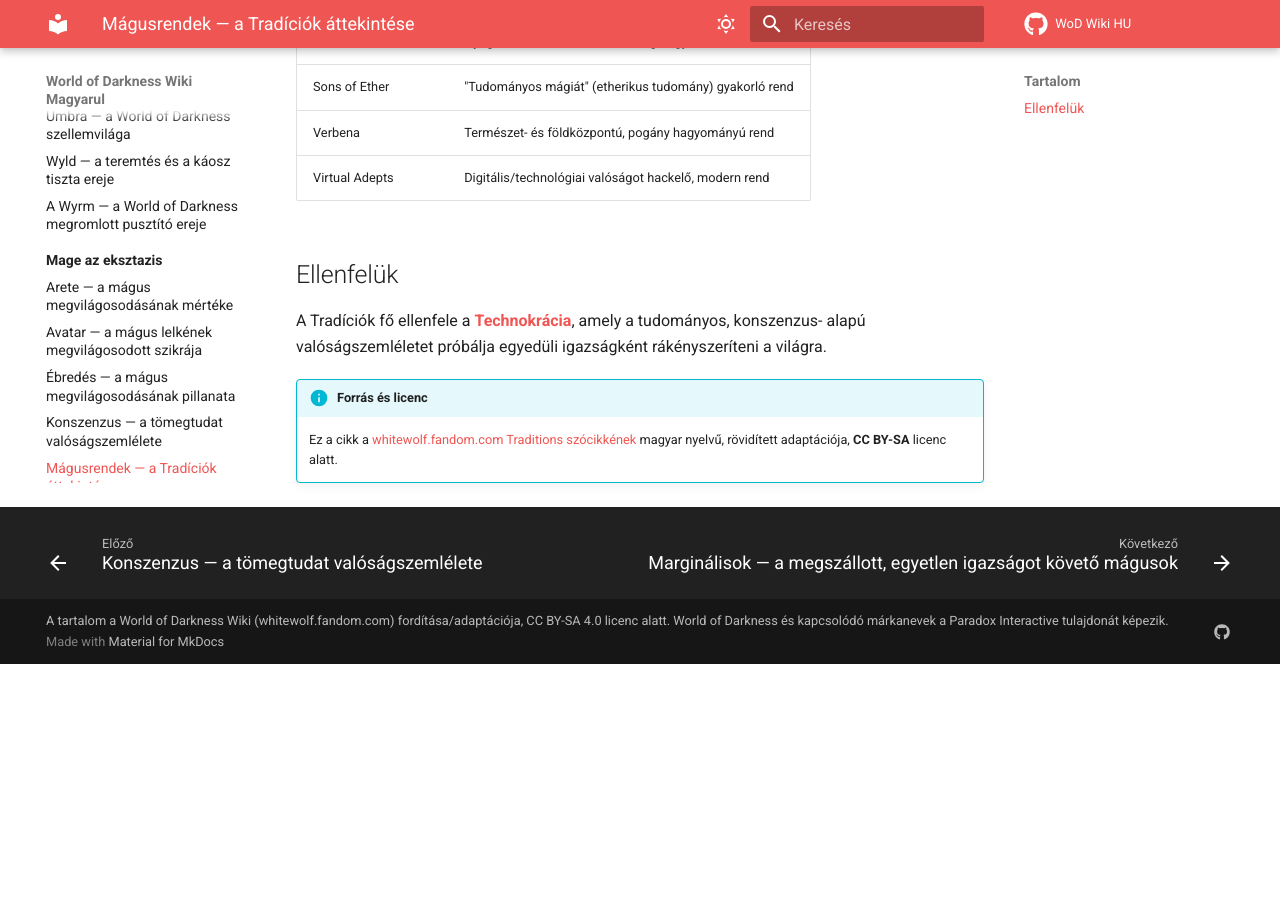
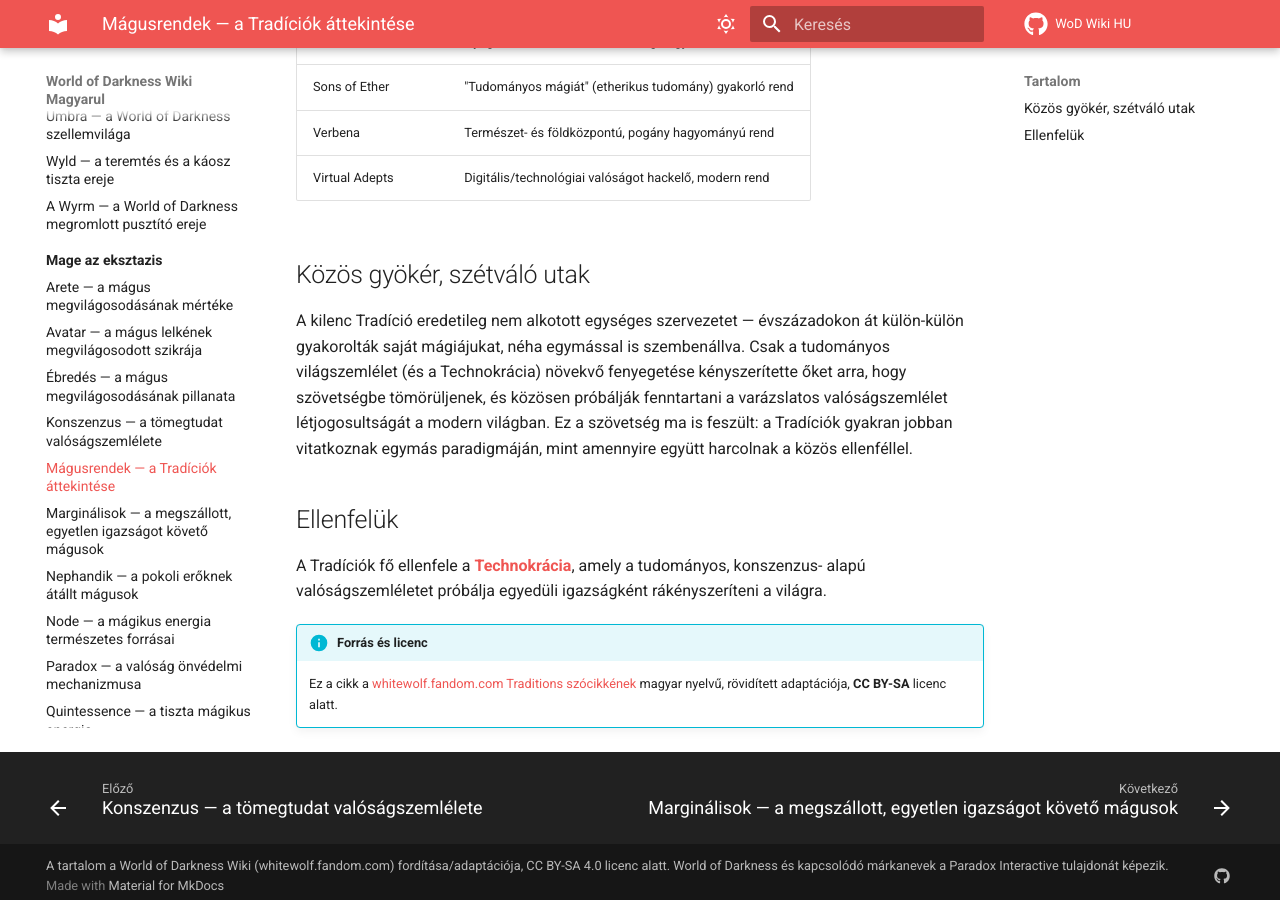
Before and after one commit to davidszentgyorgyi/wod-hu, an MkDocs documentation site: the page built from docs/mage-az-eksztazis/magusrendek.md, in a window 1280 px wide and 900 px high, scrolled down 501 px. Built offline with MkDocs 1.6.1 and Material for MkDocs 9.7.7, drawn with Linux system fonts in a browser that asks for light colours; comment, search, counter and statistics services are not loaded; before the commit the page ends 1165 px from its top, so only the background shows below that.

Commit message:
Expand Magusrendek article with the Traditions' uneasy alliance
Original summary of why the nine Traditions banded together against
the Technocracy despite their own ideological friction.

Co-Authored-By: Claude Sonnet 5 <noreply@anthropic.com>

```diff
--- a/docs/mage-az-eksztazis/magusrendek.md
+++ b/docs/mage-az-eksztazis/magusrendek.md
@@ -22,6 +22,15 @@ mindegyik a valóság megváltoztatásának más filozófiai megközelítését
 | Verbena | Természet- és földközpontú, pogány hagyományú rend |
 | Virtual Adepts | Digitális/technológiai valóságot hackelő, modern rend |
 
+## Közös gyökér, szétváló utak
+
+A kilenc Tradíció eredetileg nem alkotott egységes szervezetet — évszázadokon át külön-külön
+gyakorolták saját mágiájukat, néha egymással is szembenállva. Csak a tudományos
+világszemlélet (és a Technokrácia) növekvő fenyegetése kényszerítette őket arra, hogy
+szövetségbe tömörüljenek, és közösen próbálják fenntartani a varázslatos valóságszemlélet
+létjogosultságát a modern világban. Ez a szövetség ma is feszült: a Tradíciók gyakran jobban
+vitatkoznak egymás paradigmáján, mint amennyire együtt harcolnak a közös ellenféllel.
+
 ## Ellenfelük
 
 A Tradíciók fő ellenfele a **[Technokrácia](technokracia.md)**, amely a tudományos, konszenzus-
```
